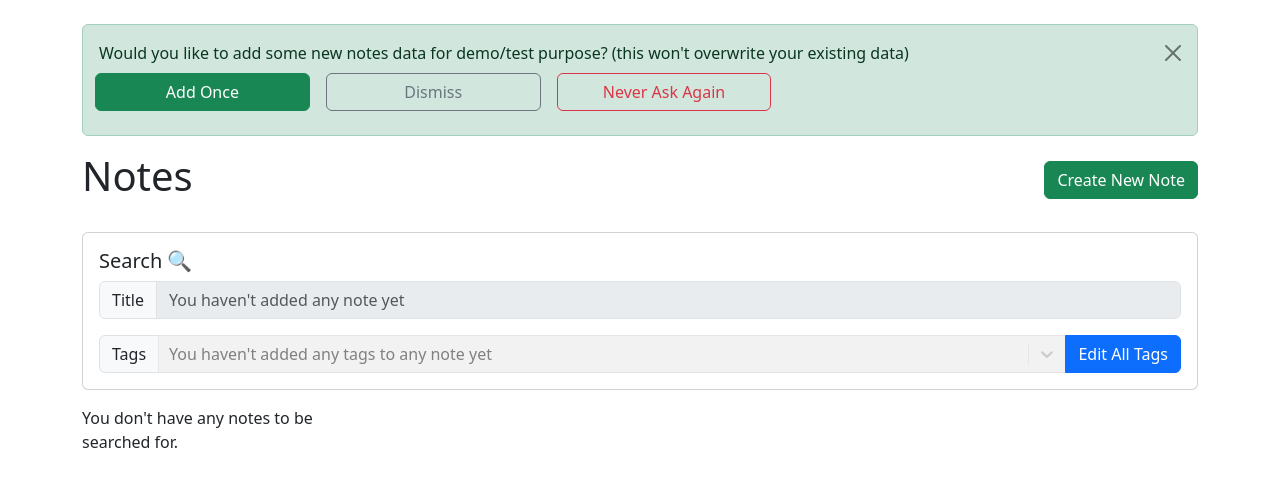
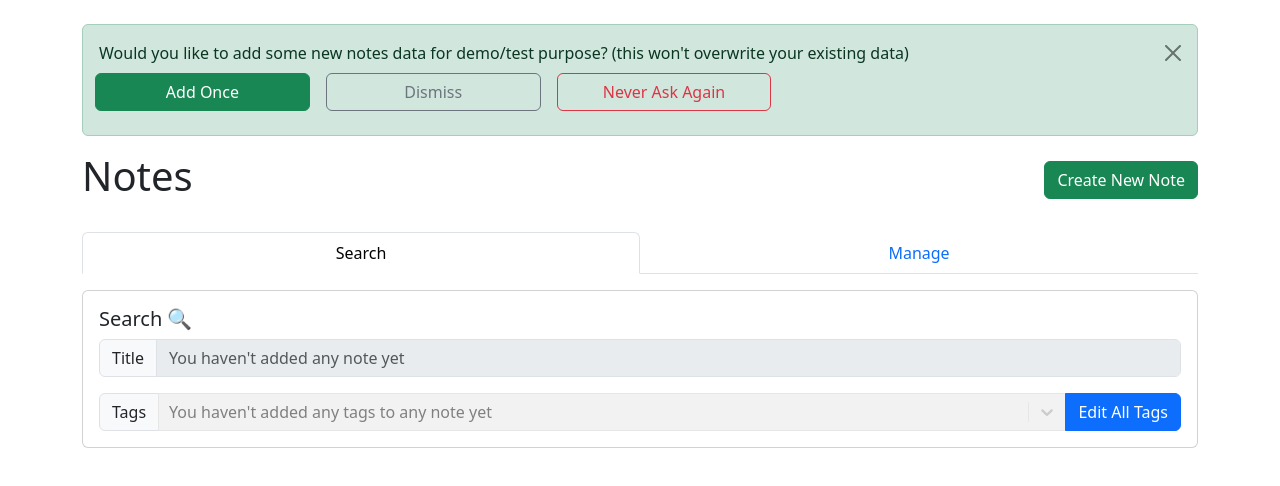
Before and after one commit to daoxi/GetEm, a React (Vite) app: page / in a window 1280 px wide. Shown: the top 486 px of the page. Built offline with nearby package versions, Linux system fonts and the light colour scheme.

Commit message:
created a new tab for notes management mode

```diff
--- a/src/NoteList.tsx
+++ b/src/NoteList.tsx
@@ -10,6 +10,8 @@ import {
 	InputGroup,
 	Tooltip,
 	Overlay,
+	Tabs,
+	Tab,
 } from "react-bootstrap";
 import { Link } from "react-router-dom";
 import ReactSelect from "react-select";
@@ -27,6 +29,8 @@ export function NoteList({
 	tagsWithNotesInfo,
 	setEditTagsModalIsOpen,
 }: NoteListProps) {
+	const [activeTabKey, setActiveTabKey] = useState("search");
+
 	const tagsUsedByNotes = tagsWithNotesInfo.filter(
 		(tag) => tag.isUsedByNotes === true
 	); //this stores only tags that are used by note(s) (i.e. excluding tags that don't belong to any note)
@@ -70,6 +74,19 @@ export function NoteList({
 					</Stack>
 				</Col>
 			</Row>
+			<Tabs
+				id="controlled-tab-notes"
+				activeKey={activeTabKey}
+				onSelect={
+					(k) =>
+						setActiveTabKey(
+							k!
+						) /* Used non-null operator because every <Tab> has the eventKey attribute */
+				}
+				className="mb-3"
+				justify
+			>
+				<Tab eventKey="search" title="Search" className="">
 					<Card className="mb-3">
 						<Card.Body>
 							<Card.Title>Search 🔍</Card.Title>
@@ -159,6 +176,11 @@ export function NoteList({
 							</Form>
 						</Card.Body>
 					</Card>
+				</Tab>
+				<Tab eventKey="manage" title="Manage">
+					Tab content for Manage
+				</Tab>
+			</Tabs>
 			<Row
 				xs={1}
 				sm={2}
@@ -167,6 +189,7 @@ export function NoteList({
 				/* Set number of columns for each screen size */ className="g-3" /* for gap */
 			>
 				{notes.length !== 0 ? (
+					activeTabKey === "search" ? (
 						filteredNotes.length !== 0 ? (
 							filteredNotes.map((note) => (
 								<Col key={note.id}>
@@ -181,8 +204,13 @@ export function NoteList({
 						) : (
 							<p>Your search didn't match any notes.</p>
 						)
+					) : activeTabKey === "manage" ? (
+						<p>Manage NoteCards</p>
 					) : (
-					<p>You don't have any notes to be searched for.</p>
+						<p>You didn't select any tab.</p>
+					)
+				) : (
+					<p></p>
 				)}
 			</Row>
 			<Overlay //fundamental component for positioning and controlling <Tooltip> visibility
```
Lines whose indentation alone changed are shown as unchanged.
